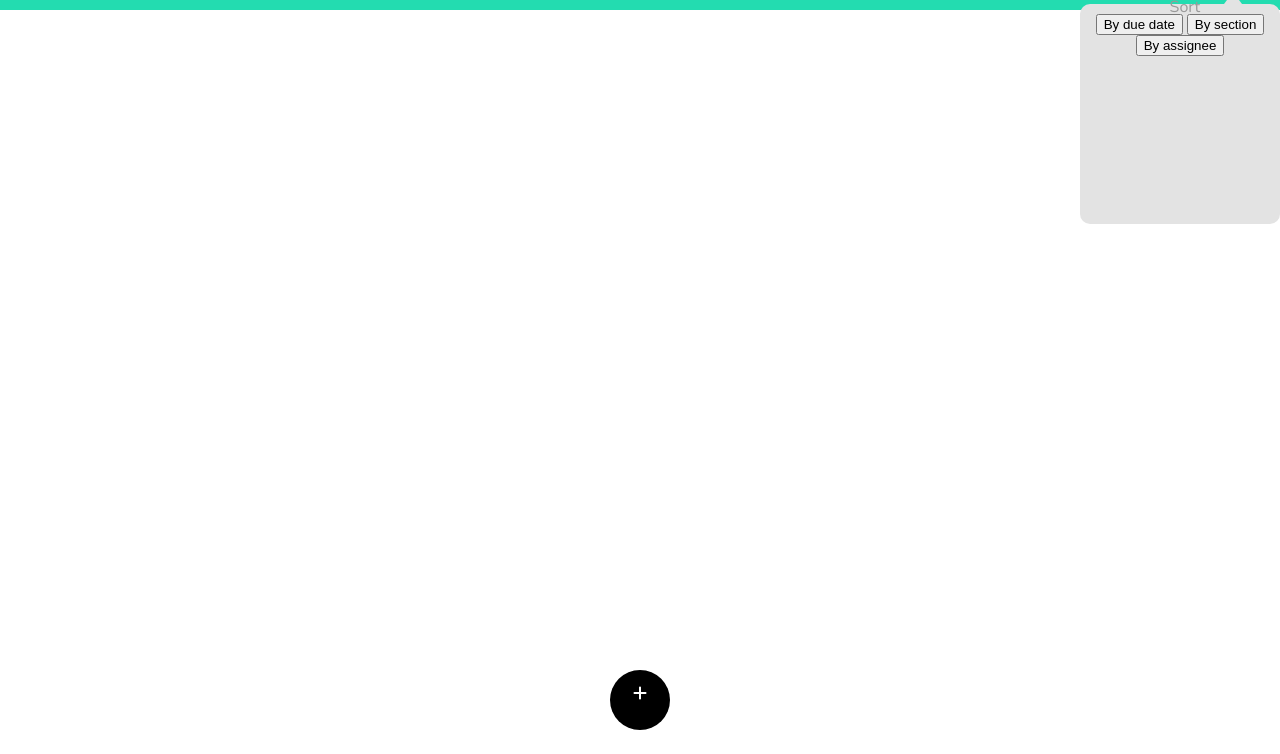
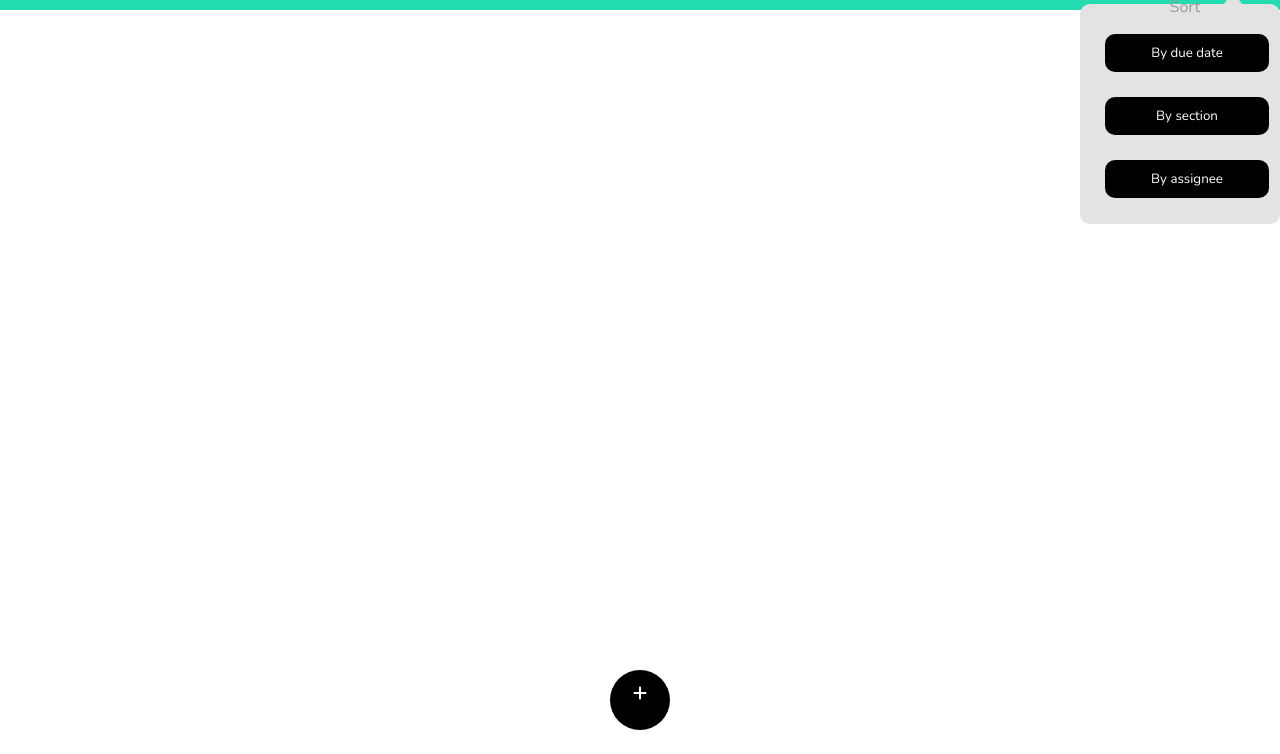
Before and after one commit to cse110-fa22-group28/cse110-fa22-group28, a website with bundled scripts: page source/index.html in a window 1280 px wide. Both pictures are taken after a click on the button 1252 px from the left and 16 px from the top of the page. Shown: the part 46-800 px from the top of the page. Built offline with nearby package versions, Linux system fonts and the light colour scheme.

Commit message:
fix linter issues 8

```diff
--- a/source/index.html
+++ b/source/index.html
@@ -30,9 +30,9 @@
               <div class="popup_arrow"></div>
               <p>Sort</p>
               <div class="priority-container" id="priority_list">
-                <button type="button" class="priority_button" id="due_date_btn">By due date</button>
-                <button type="button" class="priority_button" id="section_btn">By section</button>
-                <button type="button" class="priority_button" id="assignee_btn">By assignee</button>
+                <button type="button" class="priority-button" id="due_date_btn">By due date</button>
+                <button type="button" class="priority-button" id="section_btn">By section</button>
+                <button type="button" class="priority-button" id="assignee_btn">By assignee</button>
               </div>
             </div>
           </div>
```
